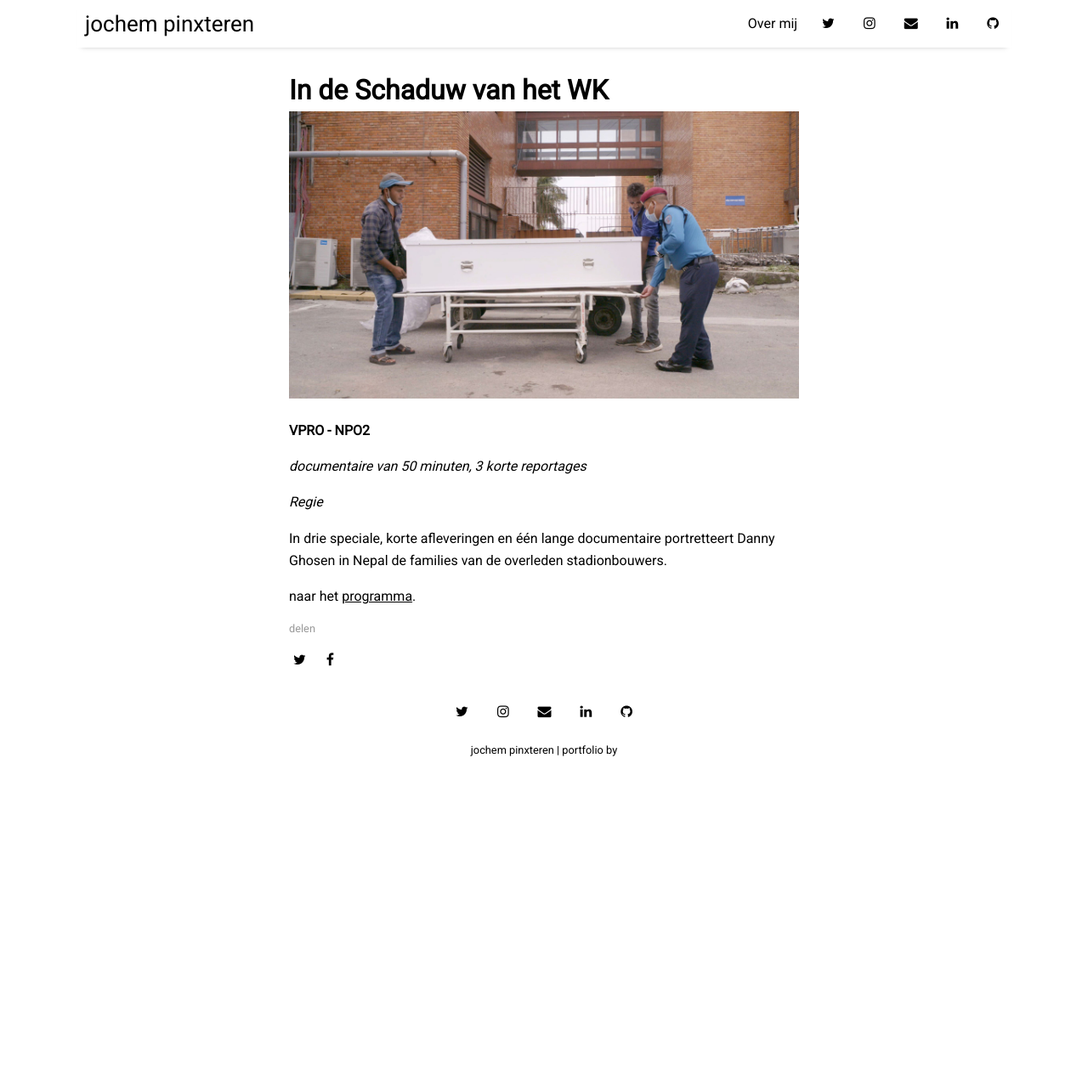
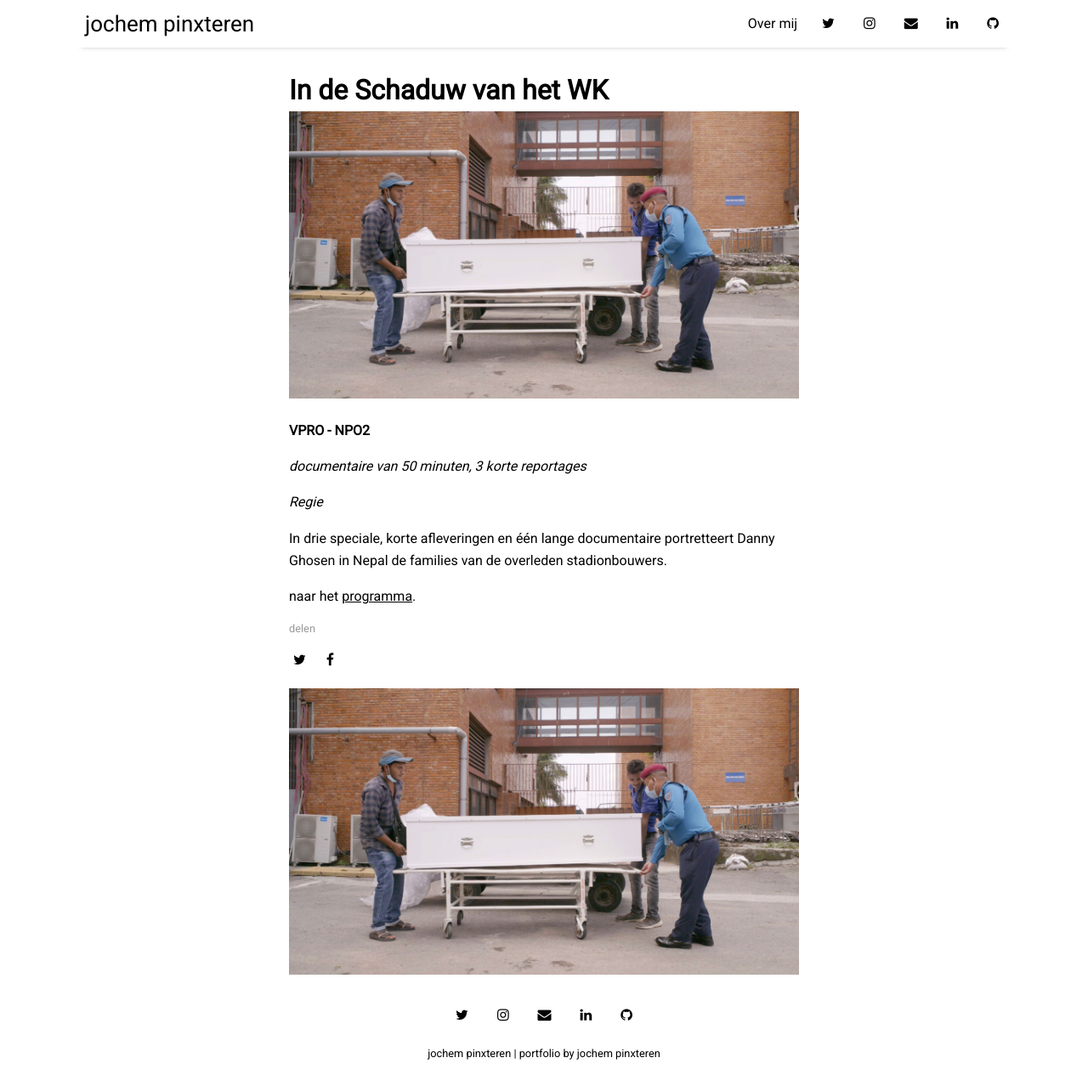
Before and after one commit to jpinxteren/portfolio, a Jekyll site: the page built from _posts/2017-01-01-schaduw-wk.md, in a window 1280 px wide and 1278 px high. Shown: the whole window at 85% size. Built offline with Jekyll 4.4.1, drawn with Linux system fonts in a browser that asks for light colours; nearby versions of some CDN libraries.

Commit message:
img aan html van post toegeovegd

```diff
--- a/_config.yml
+++ b/_config.yml
@@ -12,7 +12,7 @@
 # Customise atom feed settings (this is where Jekyll-Feed gets configuration information)
 title:		           "jochem pinxteren"
 description:	       "portfolio"
-#author:              "jochem pinxteren"
+author:              "jochem pinxteren"
 
 # RSS 2.0 can be used instead of Atom by uncommenting following two lines
 #feed:
--- a/_layouts/post.html
+++ b/_layouts/post.html
@@ -17,5 +17,11 @@
   {% if site.hide_post_share != true %}
     {% include post-share.html %}
   {% endif %}
-
+<!--nieuw-->
+  {% if page.image %}
+    <div class="featured-image">
+      <img src="{{ site.github.url }}/assets/img/{{ page.image }}">
+    </div>
+  {% endif %}
+  <!--einde nieuw-->
 </div>
```
